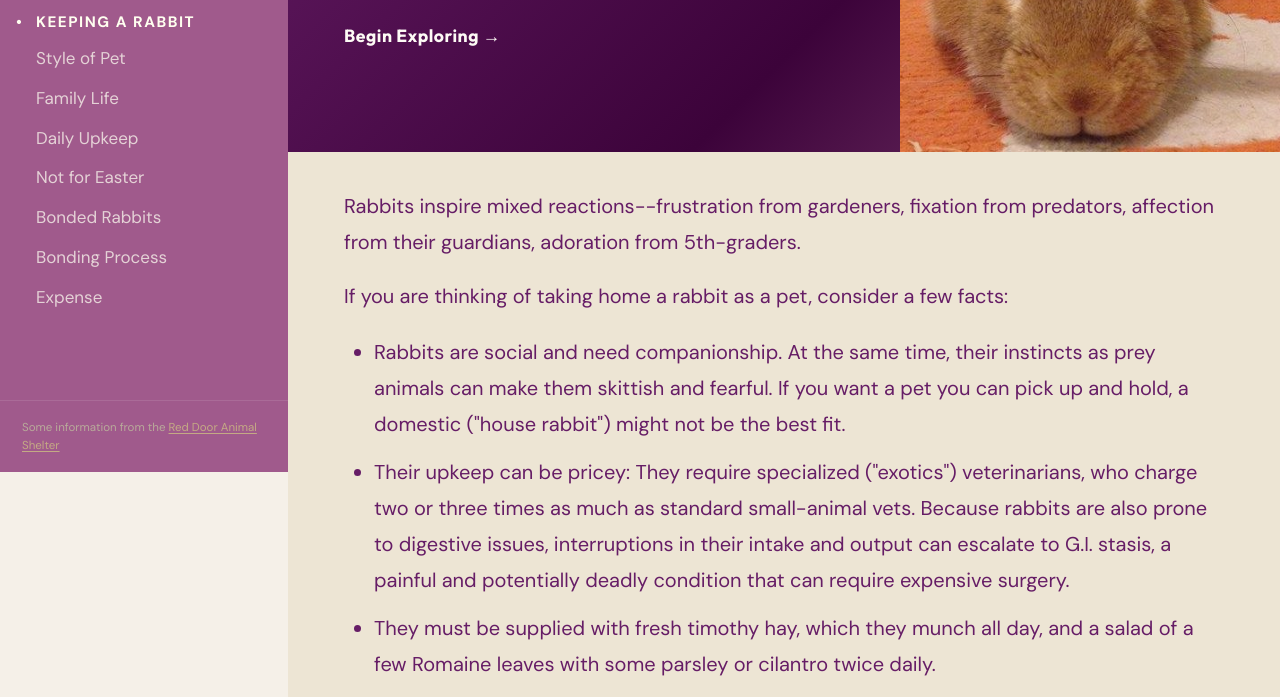
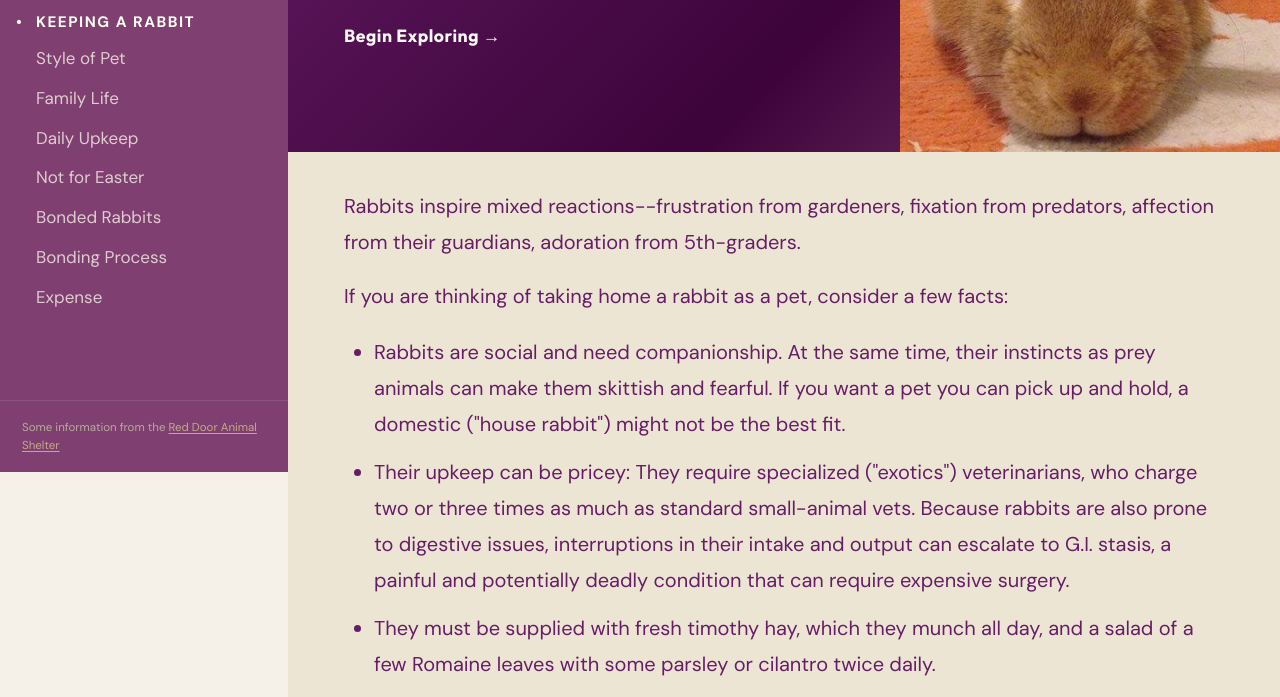
Before and after one commit to tf-G/GreatMWHrabbit, a plain HTML site: page index.html in a window 1280 px wide. Shown: the part 328-1025 px from the top of the page. Drawn offline with Linux system fonts and the light colour scheme.

Commit message:
background color adjustment

```diff
--- a/style.css
+++ b/style.css
@@ -66,7 +66,7 @@ body {
   top: 0; left: 0px;
   width: var(--sidebar-w);
   height: 100vh;
-  background: var(--bark-light);
+  background: var(--bark);
   color: var(--ivory);
   display: flex;
   flex-direction: column;
```
